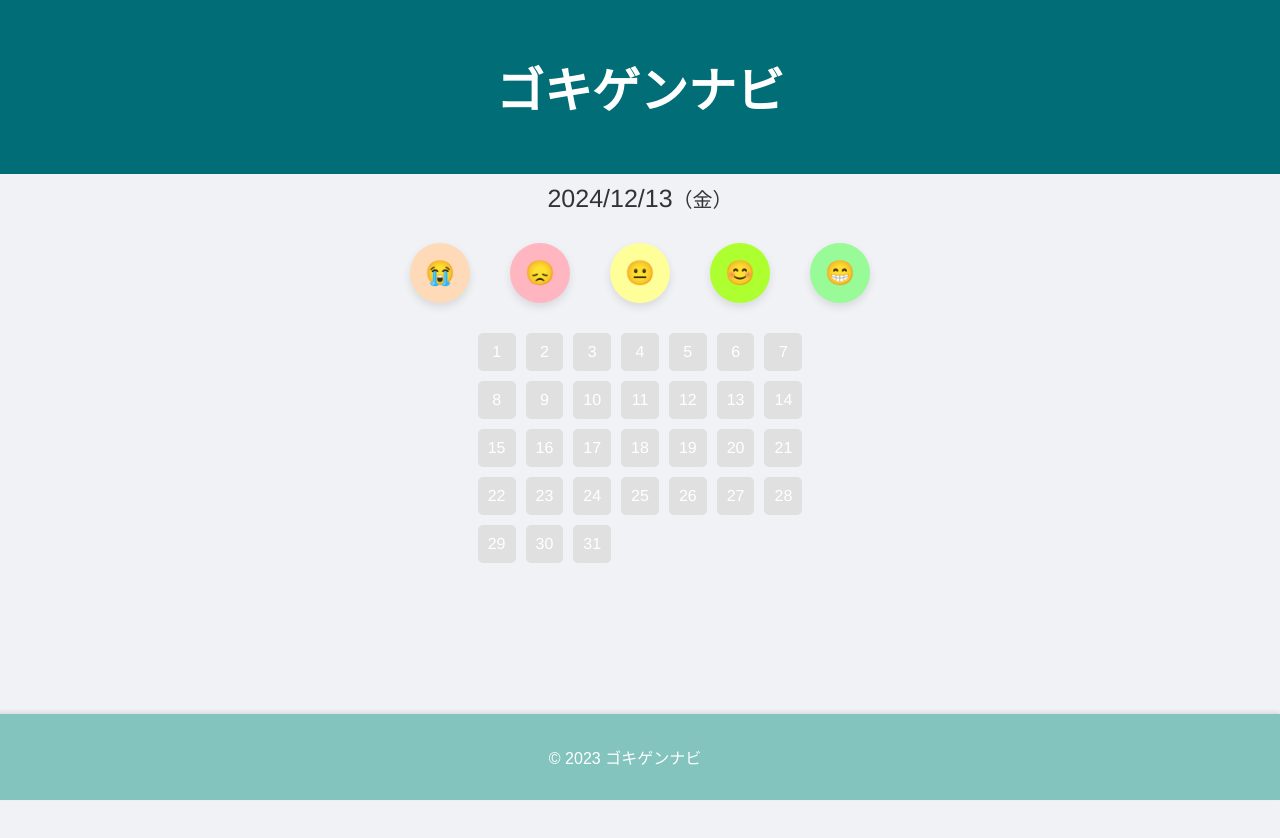
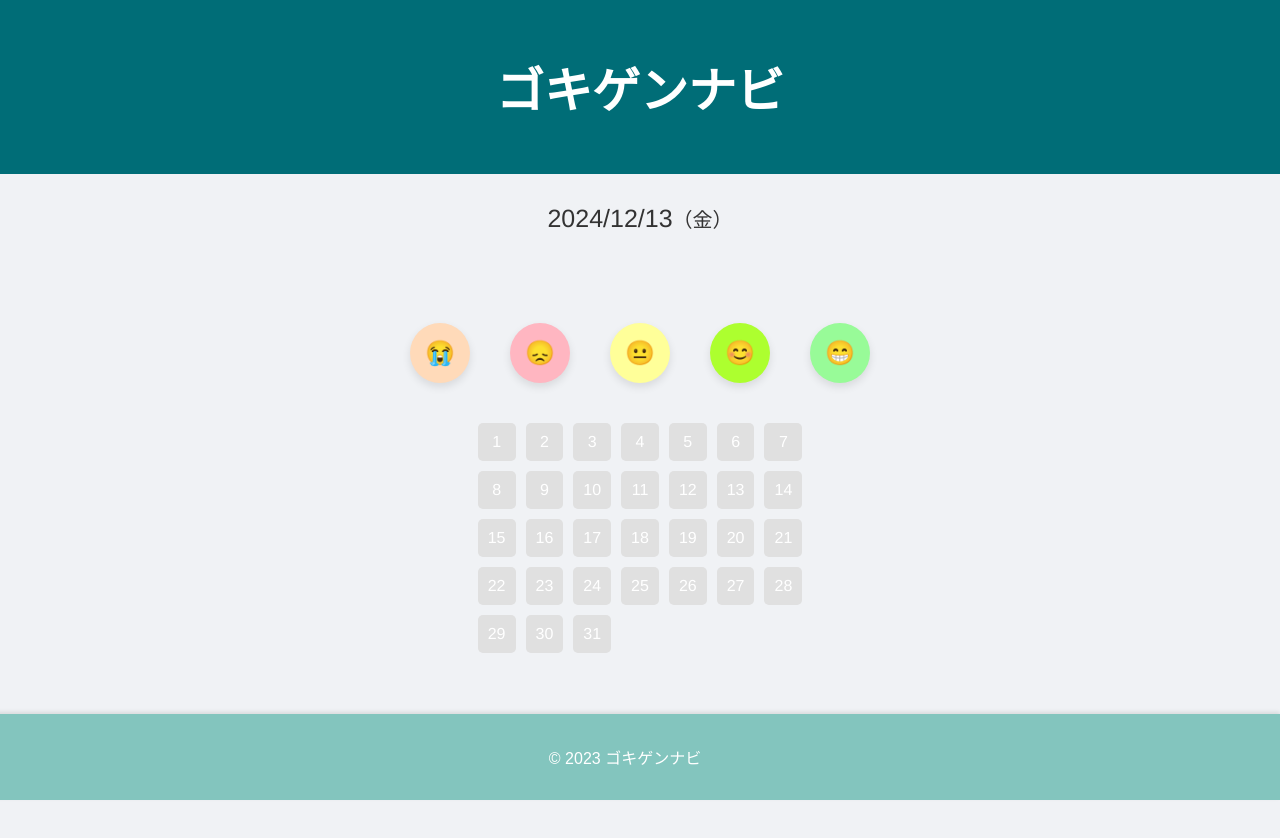
Before and after one commit to comsize-kawashima/gokigenchecker-app, a Next.js app in the folder gokigencheacker-app/: page / in a window 1280 px wide. Shown: the top 838 px of the page. Built offline with nearby package versions, Linux system fonts and the light colour scheme; a web font is replaced by a local one.

Commit message:
[change]コンポーネント整理

```diff
--- a/gokigencheacker-app/components/MoodTracker/Calendar.tsx
+++ b/gokigencheacker-app/components/MoodTracker/Calendar.tsx
@@ -31,7 +31,10 @@ const Calendar: React.FC<CalendarProps> = ({ moodData }) => {
         const date = new Date(
           new Date().getFullYear(),
           new Date().getMonth(),
-          day
+          day,
+          12,
+          0,
+          0 // 正午に設定してタイムゾーンの影響を避ける
         )
           .toISOString()
           .slice(0, 10);
--- a/gokigencheacker-app/components/MoodTracker/MoodButton.tsx
+++ b/gokigencheacker-app/components/MoodTracker/MoodButton.tsx
@@ -1,6 +1,6 @@
 import React from "react";
 
-import { MoodButton as StyledMoodButton } from "./styles";
+import { StyledMoodButton, StyledMoodButtonContainer } from "./styles";
 
 interface Mood {
   id: number;
@@ -8,12 +8,12 @@ interface Mood {
   color: string;
 }
 
-interface MoodButtonProps {
-  mood: Mood;
-  onClick: () => void;
+interface MoodButtonContainerProps {
+  moods: Mood[];
+  onMoodSelect: (mood: Mood) => void;
 }
 
-const MoodButton: React.FC<MoodButtonProps> = ({ mood, onClick }) => {
+const MoodButton = ({ mood, onClick }: { mood: Mood; onClick: () => void }) => {
   return (
     <StyledMoodButton mood={mood} onClick={onClick}>
       {mood.icon}
@@ -21,4 +21,21 @@ const MoodButton: React.FC<MoodButtonProps> = ({ mood, onClick }) => {
   );
 };
 
-export default MoodButton;
+const MoodButtonContainer: React.FC<MoodButtonContainerProps> = ({
+  moods,
+  onMoodSelect,
+}) => {
+  return (
+    <StyledMoodButtonContainer>
+      {moods.map((mood) => (
+        <MoodButton
+          key={mood.id}
+          mood={mood}
+          onClick={() => onMoodSelect(mood)}
+        />
+      ))}
+    </StyledMoodButtonContainer>
+  );
+};
+
+export default MoodButtonContainer;
--- a/gokigencheacker-app/components/MoodTracker/MoodButtonContainer.tsx
+++ /dev/null
@@ -1,34 +0,0 @@
-import React from "react";
-
-import MoodButton from "./MoodButton";
-import { MoodButtonContainer as StyledMoodButtonContainer } from "./styles";
-
-interface Mood {
-  id: number;
-  icon: string;
-  color: string;
-}
-
-interface MoodButtonContainerProps {
-  moods: Mood[];
-  onMoodSelect: (mood: Mood) => void;
-}
-
-const MoodButtonContainer: React.FC<MoodButtonContainerProps> = ({
-  moods,
-  onMoodSelect,
-}) => {
-  return (
-    <StyledMoodButtonContainer>
-      {moods.map((mood) => (
-        <MoodButton
-          key={mood.id}
-          mood={mood}
-          onClick={() => onMoodSelect(mood)}
-        />
-      ))}
-    </StyledMoodButtonContainer>
-  );
-};
-
-export default MoodButtonContainer;
--- a/gokigencheacker-app/components/MoodTracker/MoodTracker.tsx
+++ b/gokigencheacker-app/components/MoodTracker/MoodTracker.tsx
@@ -2,7 +2,7 @@ import React, { useState } from "react";
 
 import Calendar from "./Calendar";
 import DateDisplay from "./DateDisplay";
-import MoodButtonContainer from "./MoodButtonContainer";
+import MoodButton from "./MoodButton";
 import { AppContainer } from "./styles";
 
 interface Mood {
@@ -42,7 +42,7 @@ const MoodTracker: React.FC = () => {
   return (
     <AppContainer>
       <DateDisplay />
-      <MoodButtonContainer moods={moods} onMoodSelect={handleMoodSelect} />
+      <MoodButton moods={moods} onMoodSelect={handleMoodSelect} />
       <Calendar moodData={moodData} />
     </AppContainer>
   );
--- a/gokigencheacker-app/components/MoodTracker/styles.ts
+++ b/gokigencheacker-app/components/MoodTracker/styles.ts
@@ -1,9 +1,9 @@
 import styled from "styled-components";
 
-interface MoodButtonProps {
-  mood: {
-    color: string;
-  };
+interface Mood {
+  id: number;
+  icon: string;
+  color: string;
 }
 export const HeaderContainer = styled.header`
   background-color: #f0f2f5; /* 背景色を設定 */
@@ -37,38 +37,36 @@ export const AppContainer = styled.div`
   padding-top: 40px; /* 上部に40pxのパディングを追加 */
 `;
 
-export const MoodButtonContainer = styled.div`
-  display: flex; /* フレックスボックスレイアウトを使用 */
-  flex-direction: row; /* 子要素を横に並べる */
-  justify-content: center; /* 子要素を水平方向に中央揃え */
-  align-items: center; /* 子要素を垂直方向に中央揃え */
-  margin-top: -60px; /* 上部に20pxのマージンを追加 */
-  margin-bottom: -10px; /* 下部に20pxのマージンを追加 */
+export const StyledMoodButtonContainer = styled.div`
+  display: flex;
+  flex-direction: row;
+  justify-content: center;
+  align-items: center;
+  margin-top: 20px;
 `;
 
-export const MoodButton = styled.button<MoodButtonProps>`
-  background-color: ${({ mood }) =>
-    mood.color}; /* ボタンの背景色をmoodオブジェクトのcolorプロパティに基づいて設定 */
-  border: none; /* ボーダーをなしに設定 */
-  border-radius: 50%; /* ボタンを円形にするためにボーダー半径を50%に設定 */
-  width: 60px; /* ボタンの幅を60pxに設定 */
-  height: 60px; /* ボタンの高さを60pxに設定 */
-  margin: 20px; /* ボタンの周囲に20pxのマージンを追加 */
-  box-shadow: 0 4px 8px rgba(0, 0, 0, 0.1); /* ボタンに影を追加 */
-  cursor: pointer; /* カーソルをポインターに変更 */
-  display: flex; /* フレックスボックスレイアウトを使用 */
-  align-items: center; /* 子要素を垂直方向に中央揃え */
-  justify-content: center; /* 子要素を水平方向に中央揃え */
-  color: white; /* テキストの色を白に設定 */
-  font-size: 24px; /* フォントサイズを24pxに設定 */
-  transition: transform 0.1s ease; /* 変形のトランジションを設定 */
+export const StyledMoodButton = styled.button<{ mood: Mood }>`
+  background-color: ${({ mood }) => mood.color};
+  border: none;
+  border-radius: 50%;
+  width: 60px;
+  height: 60px;
+  margin: 20px;
+  box-shadow: 0 4px 8px rgba(0, 0, 0, 0.1);
+  cursor: pointer;
+  display: flex;
+  align-items: center;
+  justify-content: center;
+  color: white;
+  font-size: 24px;
+  transition: transform 0.1s ease;
 
   &:focus {
-    outline: none; /* フォーカス時のアウトラインをなしに設定 */
+    outline: none;
   }
 
   &:active {
-    transform: scale(0.9); /* クリック時にボタンを縮小 */
+    transform: scale(0.9);
   }
 `;
 
@@ -79,7 +77,7 @@ export const DateDisplay = styled.div`
   color: #333; /* テキストの色を#333に設定 */
   text-align: center; /* テキストを中央揃え */
   position: relative; /* 必要に応じてpositionプロパティを使用 */
-  top: -50px; /* 必要に応じてtopプロパティを使用して縦の位置を調整 */
+  top: -30px; /* 必要に応じてtopプロパティを使用して縦の位置を調整 */
   // font-family: "Nico Moji";
 `;
 
```
